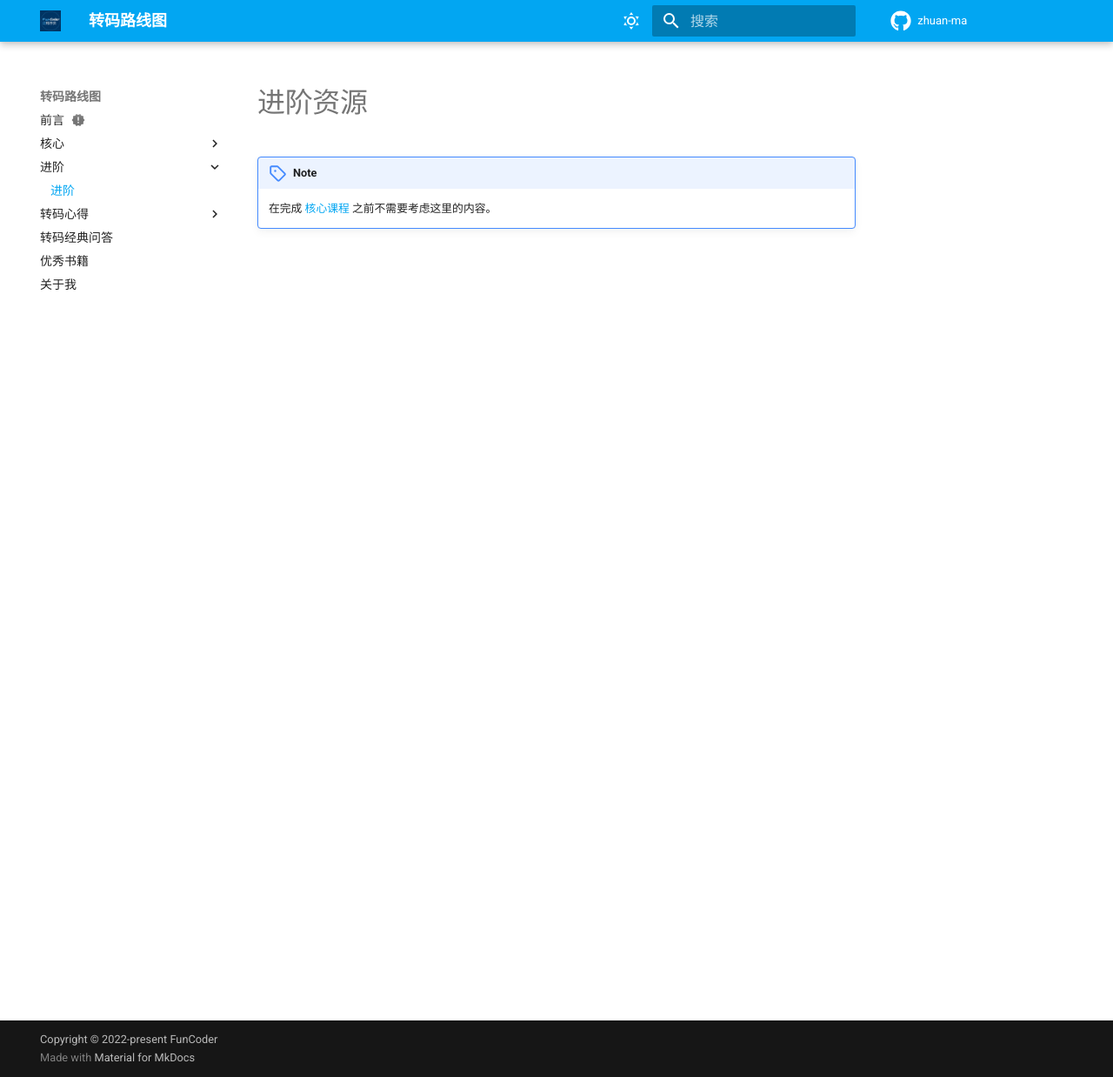
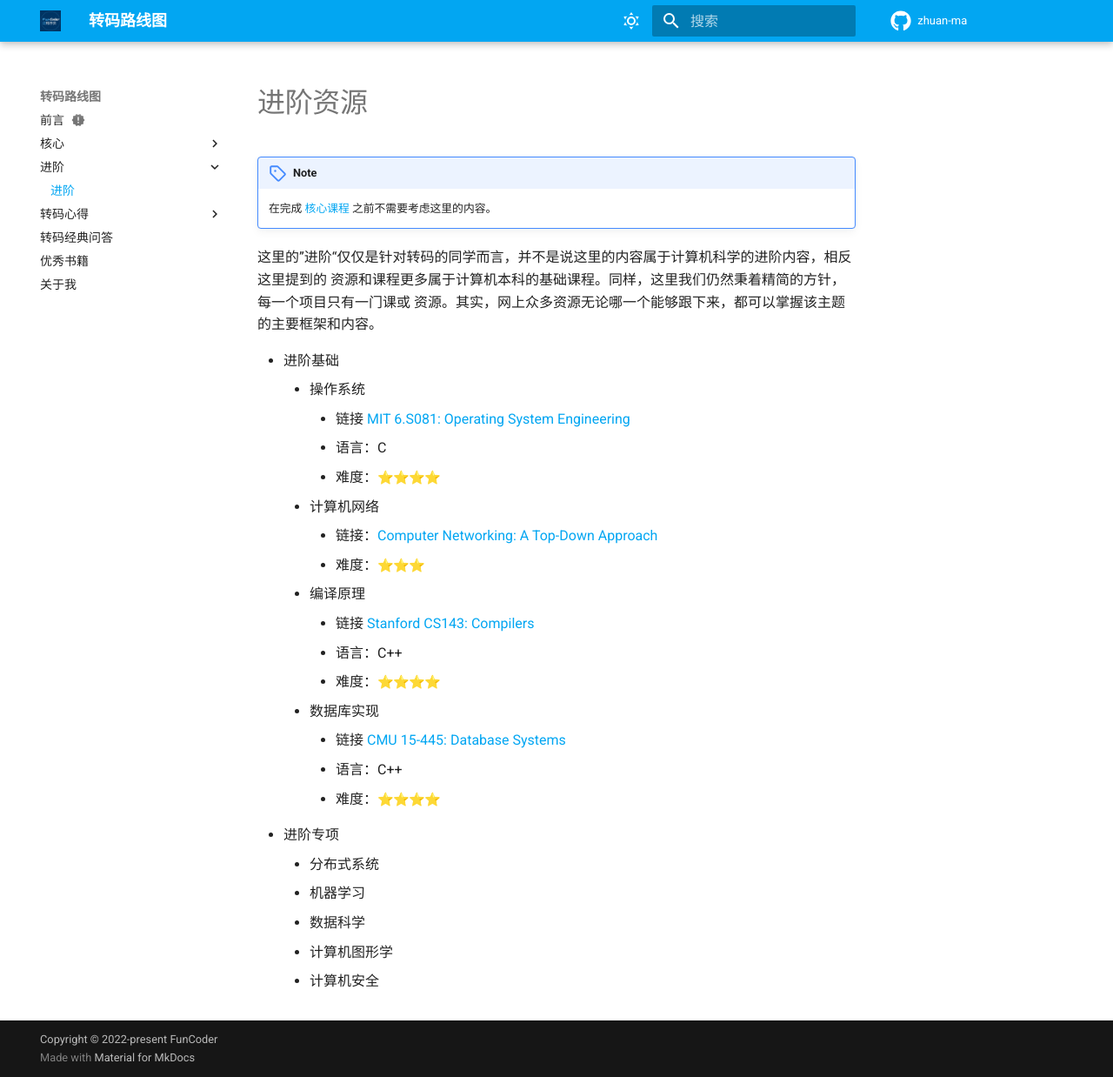
Before and after one commit to wangzhe3224/zhuan-ma, an MkDocs documentation site: the page built from docs/advanced/advanced.md, in a window 1280 px wide and 1238 px high. Shown: the whole window at 87% size. Built offline with MkDocs 1.6.1 and Material for MkDocs 9.7.7, drawn with Linux system fonts in a browser that asks for light colours; emoji names are drawn with the system emoji font; comment, search, counter and statistics services are not loaded.

Commit message:
finish advanced page

```diff
--- a/docs/advanced/advanced.md
+++ b/docs/advanced/advanced.md
@@ -2,3 +2,30 @@
 
 !!! note
     在完成 [核心课程](../core/core.md) 之前不需要考虑这里的内容。
+
+这里的”进阶“仅仅是针对转码的同学而言，并不是说这里的内容属于计算机科学的进阶内容，相反这里提到的
+资源和课程更多属于计算机本科的基础课程。同样，这里我们仍然秉着精简的方针，每一个项目只有一门课或
+资源。其实，网上众多资源无论哪一个能够跟下来，都可以掌握该主题的主要框架和内容。
+
+- 进阶基础
+    - 操作系统
+        - 链接 [MIT 6.S081: Operating System Engineering](https://pdos.csail.mit.edu/6.828/2021/schedule.html)
+        - 语言：C
+        - 难度：:star::star::star::star:
+    - 计算机网络
+        - 链接：[Computer Networking: A Top-Down Approach](https://gaia.cs.umass.edu/kurose_ross/lectures.php)
+        - 难度：:star::star::star:
+    - 编译原理
+        - 链接 [Stanford CS143: Compilers](http://web.stanford.edu/class/cs143/)
+        - 语言：C++
+        - 难度：:star::star::star::star:
+    - 数据库实现
+        - 链接 [CMU 15-445: Database Systems](https://15445.courses.cs.cmu.edu/fall2021/schedule.html)
+        - 语言：C++
+        - 难度：:star::star::star::star:
+- 进阶专项
+    - 分布式系统
+    - 机器学习
+    - 数据科学
+    - 计算机图形学
+    - 计算机安全
```
